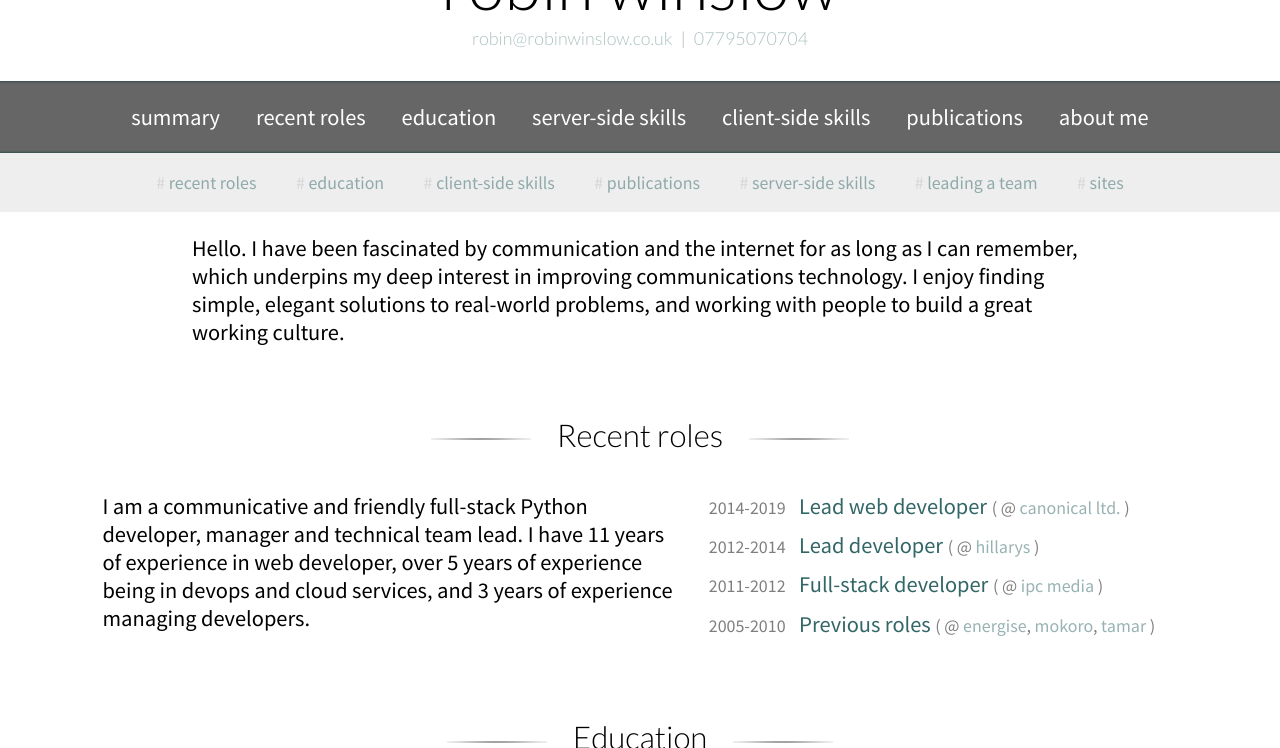
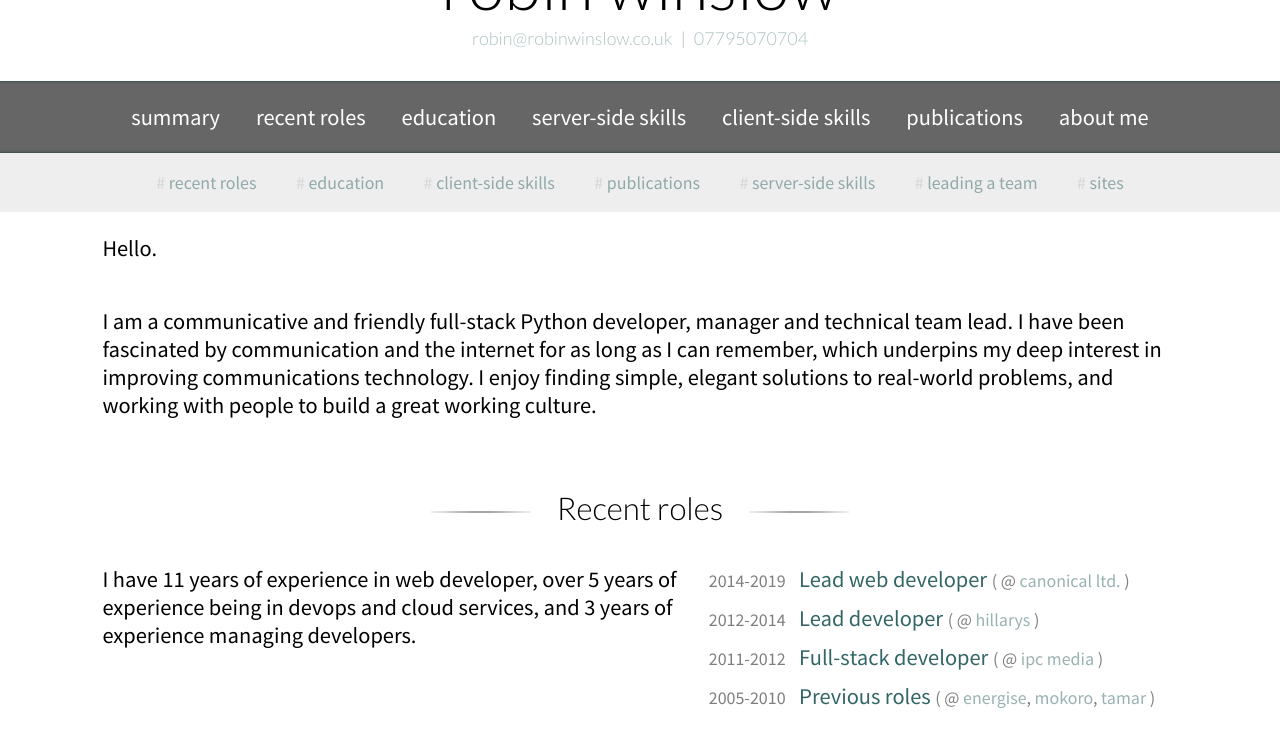
Before and after one commit to nottrobin/cv.robinwinslow.uk, a Jekyll site: the page built from index.html, in a window 1280 px wide and 900 px high, cut to the strip 152-900 px from the top of the window. Built offline with Jekyll 4.4.1, drawn with Linux system fonts in a browser that asks for light colours; nearby versions of some CDN libraries; library files that are not in the unit come from our copies.

Commit message:
Add intro

```diff
--- a/index.html
+++ b/index.html
@@ -16,7 +16,10 @@
     </ul>
 </nav>
 
-<p class="summary">Hello. I have been fascinated by communication and the internet for as long as I can remember, which underpins my deep interest in improving communications technology. I enjoy finding simple, elegant solutions to real-world problems, and working with people to build a great working culture.</p>
+<section id="intro">
+    <p class="summary">Hello.</p>
+    <p class="summary">I am a communicative and friendly full-stack Python developer, manager and technical team lead. I have been fascinated by communication and the internet for as long as I can remember, which underpins my deep interest in improving communications technology. I enjoy finding simple, elegant solutions to real-world problems, and working with people to build a great working culture.</p>
+</section>
 
 <section id="roles">
     <div class="section-title"><h1>Recent roles</h1></div>
@@ -46,7 +49,7 @@
         </ul>
     </nav>
 
-    <p class="summary">I am a communicative and friendly full-stack Python developer, manager and technical team lead. I have 11 years of experience in web developer, over 5 years of experience being in devops and cloud services, and 3 years of experience managing developers.</p>
+    <p class="summary">I have 11 years of experience in web developer, over 5 years of experience being in devops and cloud services, and 3 years of experience managing developers.</p>
 </section>
 
 <section id="education">
```
